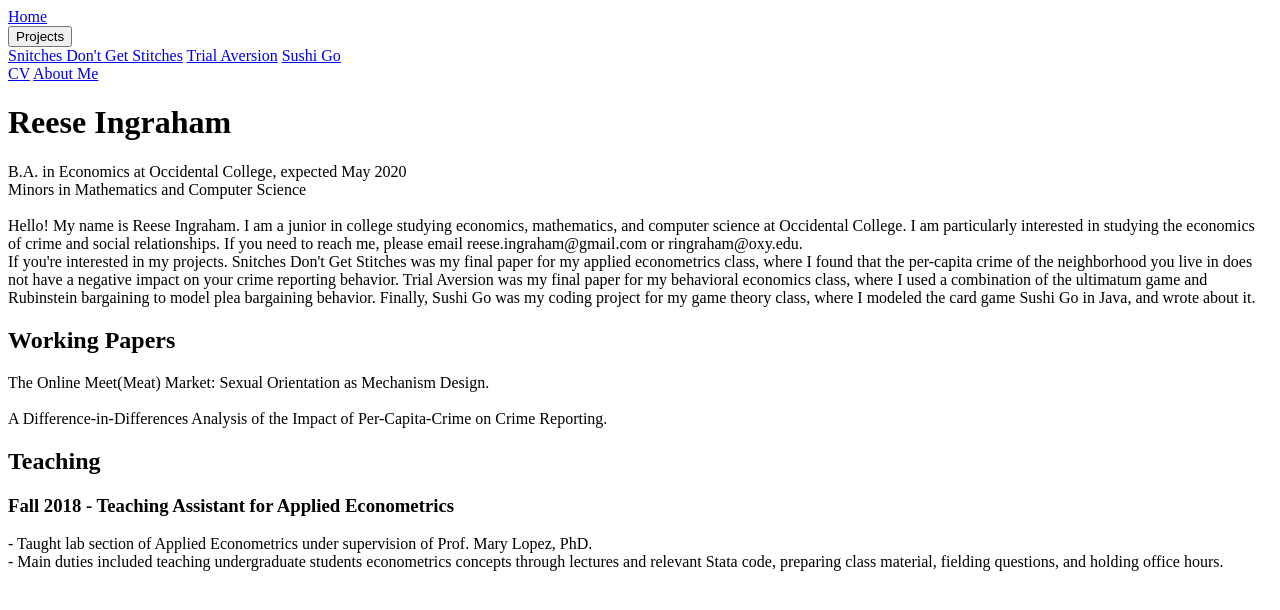
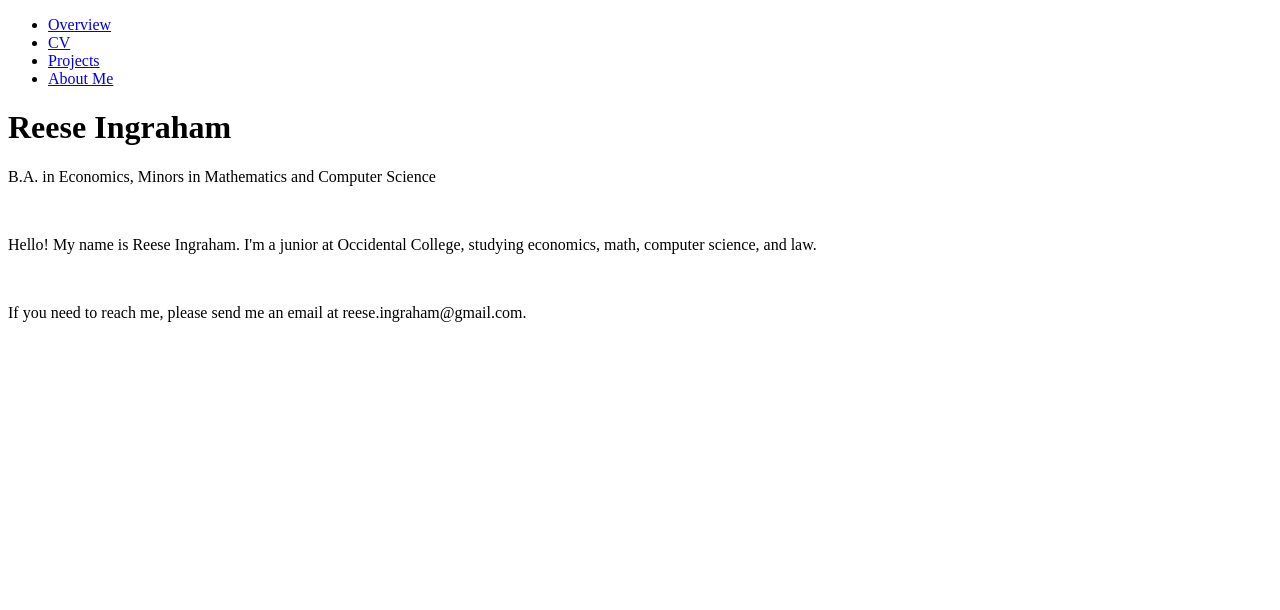
Before and after one commit to reeseIngraham/reeseIngraham.github.io, a plain HTML site: page index.html in a window 1280 px wide. Drawn offline with Linux system fonts and the light colour scheme.

Commit message:
Revamped index.html

```diff
--- a/index.html
+++ b/index.html
@@ -1,39 +1,26 @@
-<!DOCTYPE html>
+<!DOCTYPE html PUBLIC "-//W3C//DTD HTML 4.01//EN">
 <html>
-<div class="navbar">
-  <a href="#home">Home</a>
-  <div class="dropdown">
-    <button class="dropbtn">Projects
-      <i class="fa fa-caret-down"></i>
-    </button>
-    <div class="dropdown-content">
-      <a href="#sgds">Snitches Don't Get Stitches</a>
-      <a href = "#trialAversion">Trial Aversion</a>
-      <a href = "#sushiGo">Sushi Go</a>
-    </div>
-  </div>
-  <a href = "Master CV 1_3_19.pdf">CV</a>
-  <a href = "#about">About Me</a>
-</div>
+<head>
+  <title>Overview</title>
+</head>
+
 <body>
-<h1 align = “center”>Reese Ingraham</h1>
-<p>B.A. in Economics at Occidental College, expected May 2020<br>
-Minors in Mathematics and Computer Science<br>
+
+<!-- Site navigation menu -->
+<ul class="navbar">
+  <li><a href="index.html">Overview</a>
+  <li><a href="Master Cv 1_3_19.pdf">CV</a>
+  <li><a href="#projects">Projects</a>
+  <li><a href="#about">About Me</a>
+</ul>
+
+<!-- Main content -->
+<h1 align = "left">Reese Ingraham</h1>
+<p align = "left">B.A. in Economics, Minors in Mathematics and Computer Science</p>
 <br>
-Hello! My name is Reese Ingraham. I am a junior in college studying economics, mathematics, and computer science at Occidental College. I am particularly interested in studying the economics of crime and social relationships. If you need to reach me, please email reese.ingraham@gmail.com or ringraham@oxy.edu.
+<p align = "left">Hello! My name is Reese Ingraham. I'm a junior at Occidental College, studying economics, math,
+computer science, and law.</p>
 <br>
-If you're interested in my projects. Snitches Don't Get Stitches was my final paper for my applied econometrics class, where I found that the per-capita crime of the neighborhood you live in does not have a negative impact on your crime reporting behavior. Trial Aversion was my final paper for my behavioral economics class, where I used a combination of the ultimatum game and Rubinstein bargaining to model plea bargaining behavior. Finally, Sushi Go was my coding project for my game theory class, where I modeled the card game Sushi Go in Java, and wrote about it.
-</p>
-
-<h2 align = “center”>Working Papers</h2>
-<p> The Online Meet(Meat) Market: Sexual Orientation as Mechanism Design.<br><br>
-A Difference-in-Differences Analysis of the Impact of Per-Capita-Crime on Crime Reporting.</p>
-
-<h2 align = “center”>Teaching</h2>
-<h3>Fall 2018 - Teaching Assistant for Applied Econometrics</h3>
-<p>
- - Taught lab section of Applied Econometrics under supervision of Prof. Mary Lopez, PhD.<br>
- - Main duties included teaching undergraduate students econometrics concepts through lectures and relevant Stata code, preparing class material, fielding questions, and holding office hours.</p>
-
+<p align = "left">If you need to reach me, please send me an email at reese.ingraham@gmail.com.</p>
 </body>
 </html>
```
